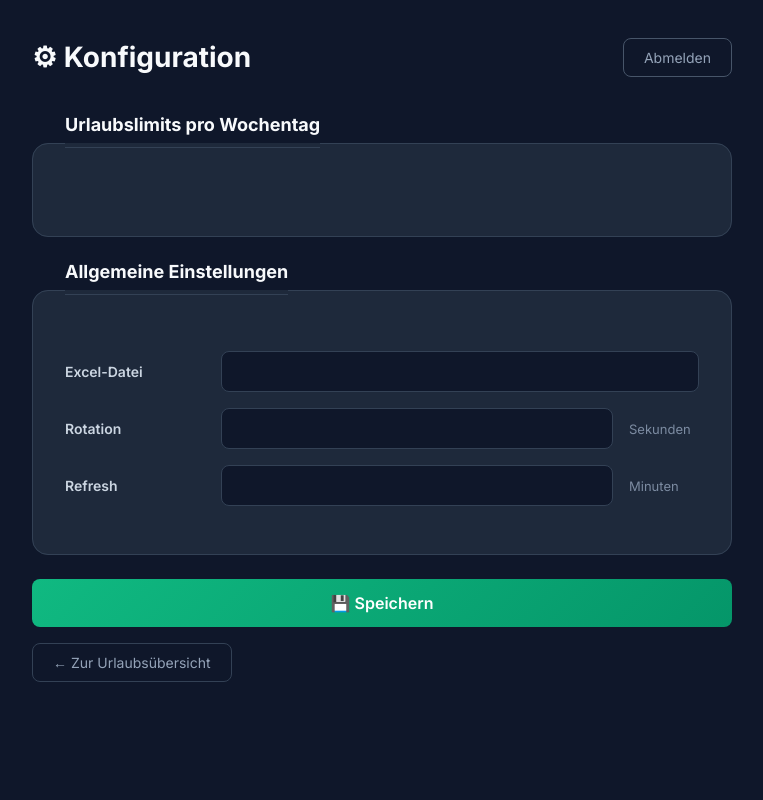
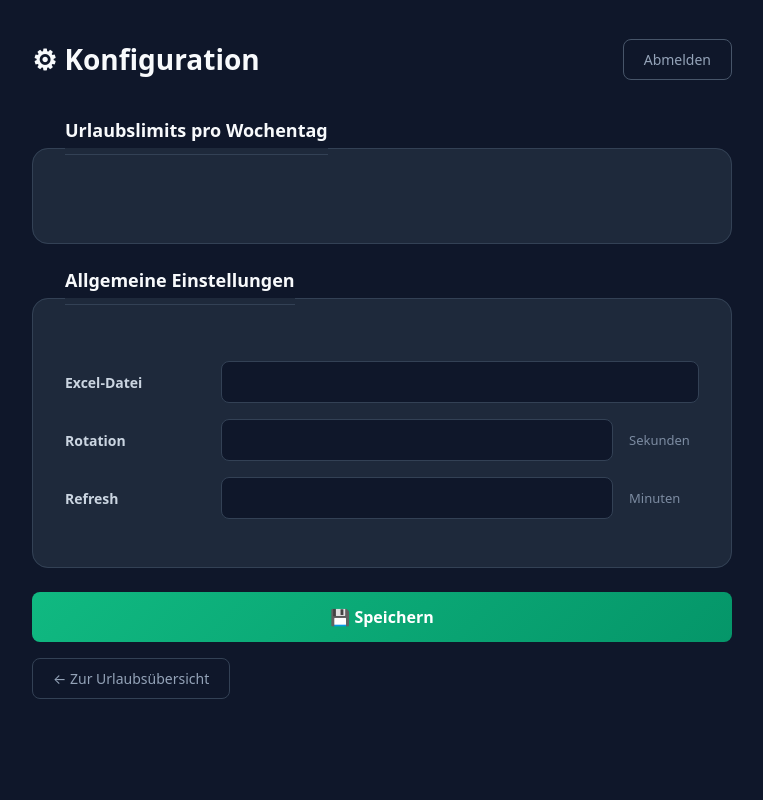
Before and after one commit to Plummlumur/VacationViewer, a Django app: template screen/templates/screen/admin_dashboard.html in a window 1280 px wide. Shown: the whole page, without its empty margins (258-1021 px from the left). Run offline with Django 5.2, Linux system fonts and the light colour scheme; the template is opened without the code that fills it, so the values that code supplies are empty.

Commit message:
security: Phase 1 - Use system fonts and prepare waitress for deployment

```diff
--- a/screen/templates/screen/admin_dashboard.html
+++ b/screen/templates/screen/admin_dashboard.html
@@ -6,8 +6,6 @@
     <meta name="viewport" content="width=device-width, initial-scale=1.0">
     <meta name="description" content="VacationViewer – Admin-Dashboard zur Konfiguration">
     <title>Admin – Dashboard</title>
-    <link rel="preconnect" href="https://fonts.googleapis.com">
-    <link href="https://fonts.googleapis.com/css2?family=Inter:wght@400;600;700&display=swap" rel="stylesheet">
     <style>
         * {
             margin: 0;
@@ -16,7 +14,7 @@
         }
 
         body {
-            font-family: 'Inter', sans-serif;
+            font-family: system-ui, -apple-system, BlinkMacSystemFont, "Segoe UI", Roboto, "Helvetica Neue", Arial, sans-serif;
             background: #0f172a;
             color: #e2e8f0;
             min-height: 100vh;
@@ -55,7 +53,7 @@
             color: #94a3b8;
             font-size: 14px;
             cursor: pointer;
-            font-family: 'Inter', sans-serif;
+            font-family: system-ui, -apple-system, BlinkMacSystemFont, "Segoe UI", Roboto, "Helvetica Neue", Arial, sans-serif;
             text-decoration: none;
             transition: border-color 0.2s, color 0.2s;
         }
@@ -105,7 +103,7 @@
             border-radius: 8px;
             color: #f8fafc;
             font-size: 15px;
-            font-family: 'Inter', sans-serif;
+            font-family: system-ui, -apple-system, BlinkMacSystemFont, "Segoe UI", Roboto, "Helvetica Neue", Arial, sans-serif;
             transition: border-color 0.2s;
         }
 
@@ -130,7 +128,7 @@
             font-size: 16px;
             font-weight: 600;
             cursor: pointer;
-            font-family: 'Inter', sans-serif;
+            font-family: system-ui, -apple-system, BlinkMacSystemFont, "Segoe UI", Roboto, "Helvetica Neue", Arial, sans-serif;
             transition: transform 0.1s, box-shadow 0.2s;
             width: 100%;
         }
@@ -163,7 +161,7 @@
             color: #94a3b8;
             font-size: 14px;
             cursor: pointer;
-            font-family: 'Inter', sans-serif;
+            font-family: system-ui, -apple-system, BlinkMacSystemFont, "Segoe UI", Roboto, "Helvetica Neue", Arial, sans-serif;
             text-decoration: none;
             transition: border-color 0.2s, color 0.2s;
             margin-top: 16px;
```
Also changed, not shown: TODO.md (added, +12 -0 lines), screen/templates/screen/admin_login.html (+3 -5 lines), 1 other file.
